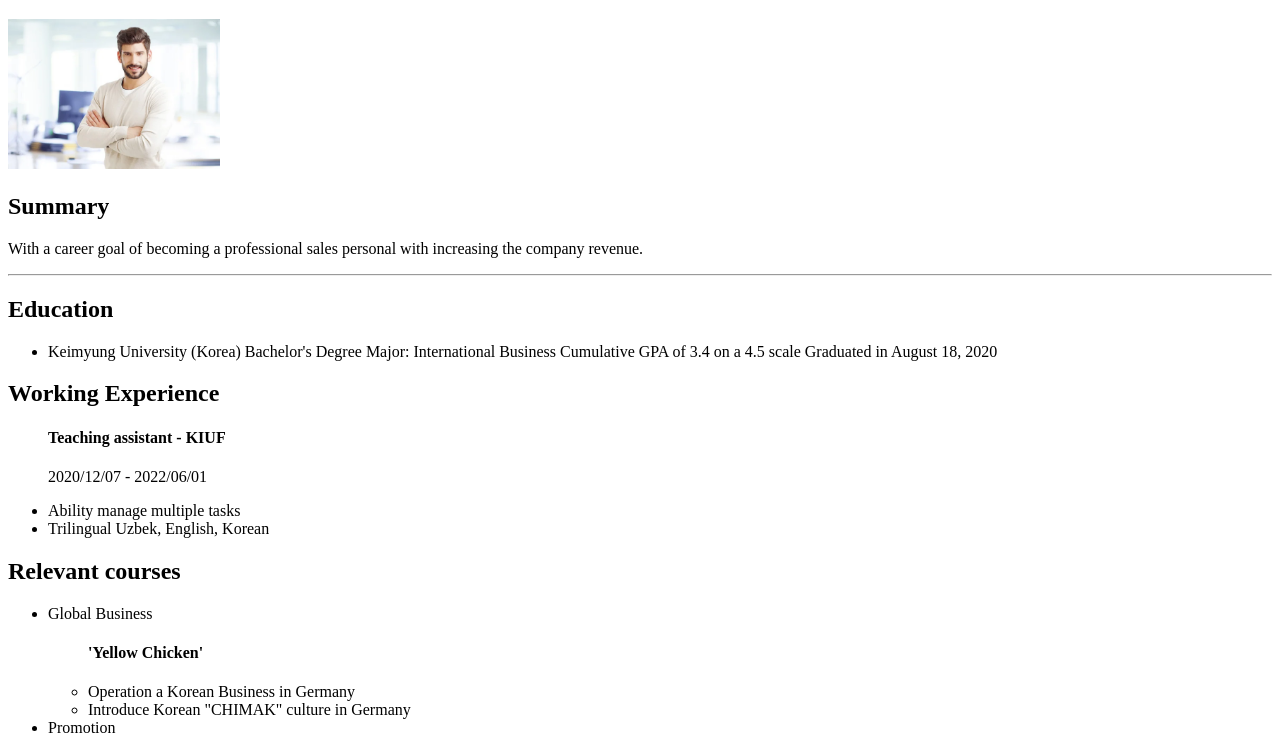
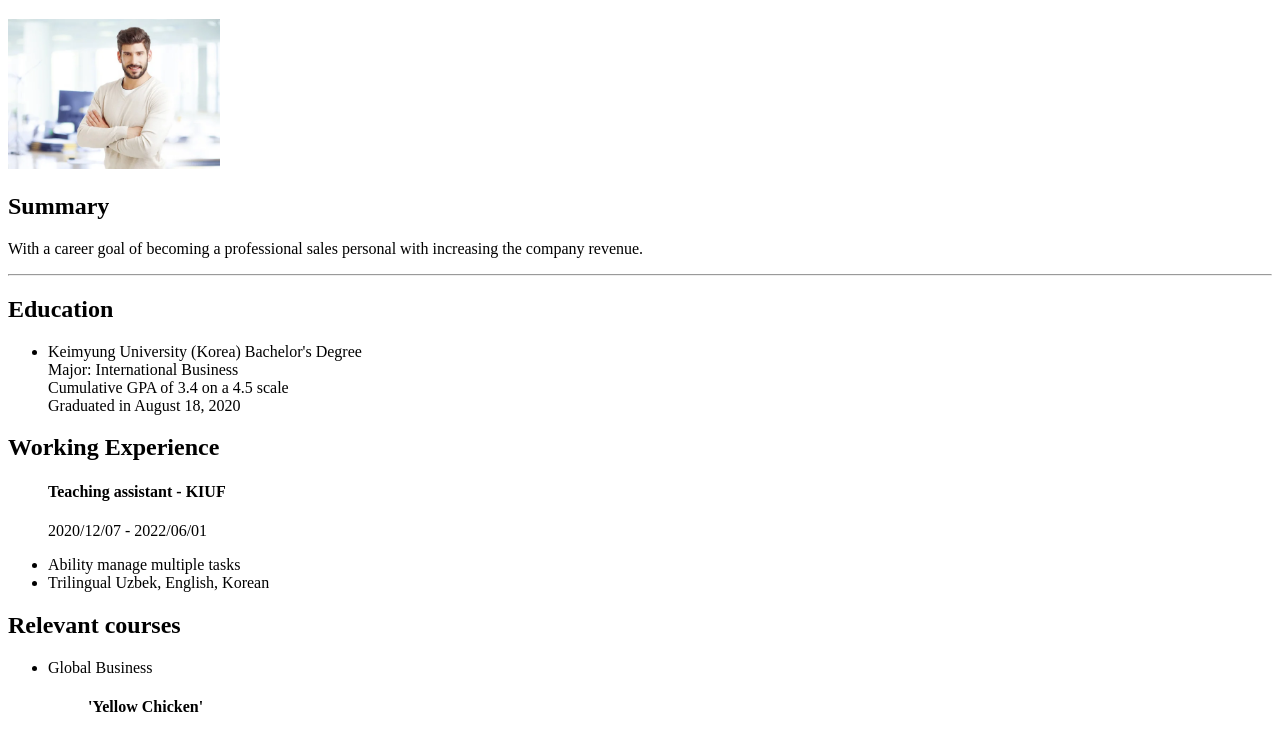
Before and after one commit to bobur0091/resume_with_html, a plain HTML site: page index.html in a window 1280 px wide. Shown: the part 61-795 px from the top of the page. Drawn offline with Linux system fonts and the light colour scheme.

Commit message:
Update index.html

```diff
--- a/index.html
+++ b/index.html
@@ -18,9 +18,9 @@
     <h2>Education</h2>
     <ul>
         <li>Keimyung University (Korea)
-            Bachelor's Degree
-            Major: International Business
-            Cumulative GPA of 3.4 on a 4.5 scale
+            Bachelor's Degree <br/>
+            Major: International Business <br/>
+            Cumulative GPA of 3.4 on a 4.5 scale <br/>
             Graduated in August 18, 2020
         </li>
     </ul>
```
